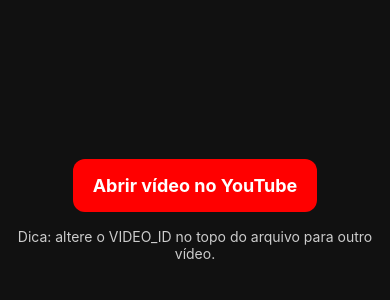
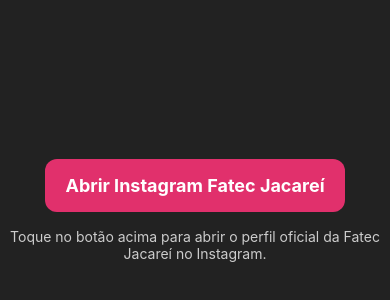
Before and after one commit to ferreira-me/PDM_FATEC, a React Native app in the folder atividade_3_4/meu-app/: screen / in a window 390 px wide. Shown: the part 212-512 px from the top of the page. Built offline with nearby package versions, Linux system fonts and the light colour scheme.

Commit message:
Exercício 2 e 3

```diff
--- a/atividade_3_4/meu-app/App.tsx
+++ b/atividade_3_4/meu-app/App.tsx
@@ -1,89 +1,7 @@
-// --- IMPORTS sempre no topo ---
 import React from 'react';
-import {
-  Alert,
-  Platform,
-  SafeAreaView,
-  StatusBar,
-  StyleSheet,
-  Text,
-  TouchableOpacity,
-  Linking,
-} from 'react-native';
+import Exercicio2 from './src/screens/Exercicio2';
+import Exercicio3 from './src/screens/Exercicio3';
 
-// --- CONSTANTES ---
-const VIDEO_ID = 'M7lc1UVf-VE';
-const WEB_URL = `https://www.youtube.com/watch?v=${VIDEO_ID}`;
-
-// --- FUNÇÃO AUXILIAR ---
-async function openYouTubeVideo(): Promise<void> {
-  try {
-    const candidates: string[] =
-      Platform.select<string[]>({
-        ios: [
-          `youtube://watch?v=${VIDEO_ID}`,
-          `youtube://www.youtube.com/watch?v=${VIDEO_ID}`,
-        ],
-        android: [
-          `vnd.youtube://${VIDEO_ID}`,
-          `vnd.youtube://watch?v=${VIDEO_ID}`,
-        ],
-        default: [],
-      }) ?? [];
-
-    for (const url of candidates) {
-      const supported = await Linking.canOpenURL(url);
-      if (supported) {
-        await Linking.openURL(url);
-        return;
-      }
-    }
-
-    await Linking.openURL(WEB_URL);
-  } catch {
-    Alert.alert('Erro', 'Não foi possível abrir o YouTube.');
-  }
+export default function App() {
+  return <Exercicio3 />;
 }
-
-// --- COMPONENTE PRINCIPAL ---
-export default function App(): React.ReactElement {
-
-  return (
-    <SafeAreaView style={styles.container}>
-      <StatusBar barStyle="light-content" />
-      <TouchableOpacity style={styles.button} onPress={openYouTubeVideo}>
-        <Text style={styles.buttonText}>Abrir vídeo no YouTube</Text>
-      </TouchableOpacity>
-      <Text style={styles.hint}>
-        Dica: altere o VIDEO_ID no topo do arquivo para outro vídeo.
-      </Text>
-    </SafeAreaView>
-  );
-}
-
-// --- ESTILOS ---
-const styles = StyleSheet.create({
-  container: {
-    flex: 1,
-    backgroundColor: '#111',
-    alignItems: 'center',
-    justifyContent: 'center',
-    padding: 24,
-  },
-  button: {
-    backgroundColor: '#ff0000',
-    paddingVertical: 16,
-    paddingHorizontal: 20,
-    borderRadius: 12,
-  },
-  buttonText: {
-    color: '#fff',
-    fontSize: 18,
-    fontWeight: '700',
-  },
-  hint: {
-    color: '#ccc',
-    marginTop: 16,
-    textAlign: 'center',
-  },
-});
--- /dev/null
+++ b/atividade_3_4/meu-app/src/screens/Exercicio2.tsx
@@ -0,0 +1,49 @@
+import React from 'react';
+import { SafeAreaView, StyleSheet, Text, TouchableOpacity, Linking, Alert } from 'react-native';
+
+export default function Exercicio2() {
+  const phoneNumber = '+5511999999999'; // coloque aqui o número desejado
+
+  const makeCall = async () => {
+    const url = `tel:${phoneNumber}`;
+    try {
+      const supported = await Linking.canOpenURL(url);
+      if (supported) {
+        await Linking.openURL(url);
+      } else {
+        Alert.alert('Erro', 'Não foi possível abrir o discador.');
+      }
+    } catch {
+      Alert.alert('Erro', 'Ocorreu um problema ao tentar iniciar a chamada.');
+    }
+  };
+
+  return (
+    <SafeAreaView style={styles.container}>
+      <TouchableOpacity style={styles.button} onPress={makeCall}>
+        <Text style={styles.buttonText}>Ligar para {phoneNumber}</Text>
+      </TouchableOpacity>
+    </SafeAreaView>
+  );
+}
+
+const styles = StyleSheet.create({
+  container: {
+    flex: 1,
+    backgroundColor: '#222',
+    alignItems: 'center',
+    justifyContent: 'center',
+    padding: 24,
+  },
+  button: {
+    backgroundColor: '#007AFF',
+    paddingVertical: 16,
+    paddingHorizontal: 20,
+    borderRadius: 12,
+  },
+  buttonText: {
+    color: '#fff',
+    fontSize: 18,
+    fontWeight: '700',
+  },
+});
--- /dev/null
+++ b/atividade_3_4/meu-app/src/screens/Exercicio3.tsx
@@ -0,0 +1,70 @@
+// --- IMPORTS ---
+import React from 'react';
+import {
+  Alert,
+  Linking,
+  SafeAreaView,
+  StatusBar,
+  StyleSheet,
+  Text,
+  TouchableOpacity,
+} from 'react-native';
+
+// --- CONSTANTES ---
+const INSTAGRAM_URL = 'https://www.instagram.com/fatec_jacarei';
+
+// --- FUNÇÃO AUXILIAR ---
+async function openInstagram(): Promise<void> {
+  try {
+    const supported = await Linking.canOpenURL(INSTAGRAM_URL);
+    if (supported) {
+      await Linking.openURL(INSTAGRAM_URL);
+    } else {
+      Alert.alert('Erro', 'Não foi possível abrir o Instagram.');
+    }
+  } catch {
+    Alert.alert('Erro', 'Falha ao tentar abrir o Instagram.');
+  }
+}
+
+// --- COMPONENTE PRINCIPAL ---
+export default function Exercicio3(): React.ReactElement {
+  return (
+    <SafeAreaView style={styles.container}>
+      <StatusBar barStyle="light-content" />
+      <TouchableOpacity style={styles.button} onPress={openInstagram}>
+        <Text style={styles.buttonText}>Abrir Instagram Fatec Jacareí</Text>
+      </TouchableOpacity>
+      <Text style={styles.hint}>
+        Toque no botão acima para abrir o perfil oficial da Fatec Jacareí no Instagram.
+      </Text>
+    </SafeAreaView>
+  );
+}
+
+// --- ESTILOS ---
+const styles = StyleSheet.create({
+  container: {
+    flex: 1,
+    backgroundColor: '#222',
+    alignItems: 'center',
+    justifyContent: 'center',
+    padding: 24,
+  },
+  button: {
+    backgroundColor: '#E1306C',
+    paddingVertical: 16,
+    paddingHorizontal: 20,
+    borderRadius: 12,
+  },
+  buttonText: {
+    color: '#fff',
+    fontSize: 18,
+    fontWeight: '700',
+  },
+  hint: {
+    color: '#ccc',
+    marginTop: 16,
+    textAlign: 'center',
+  },
+});
```
